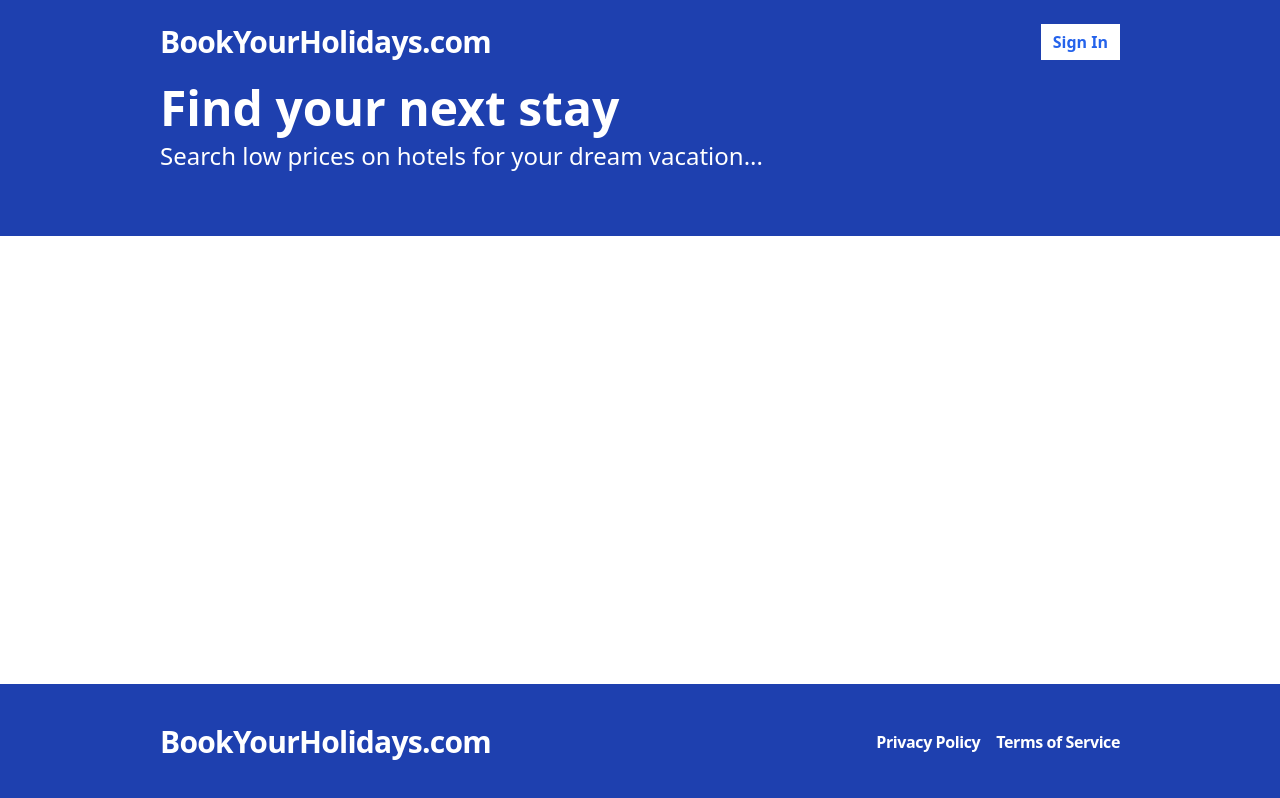
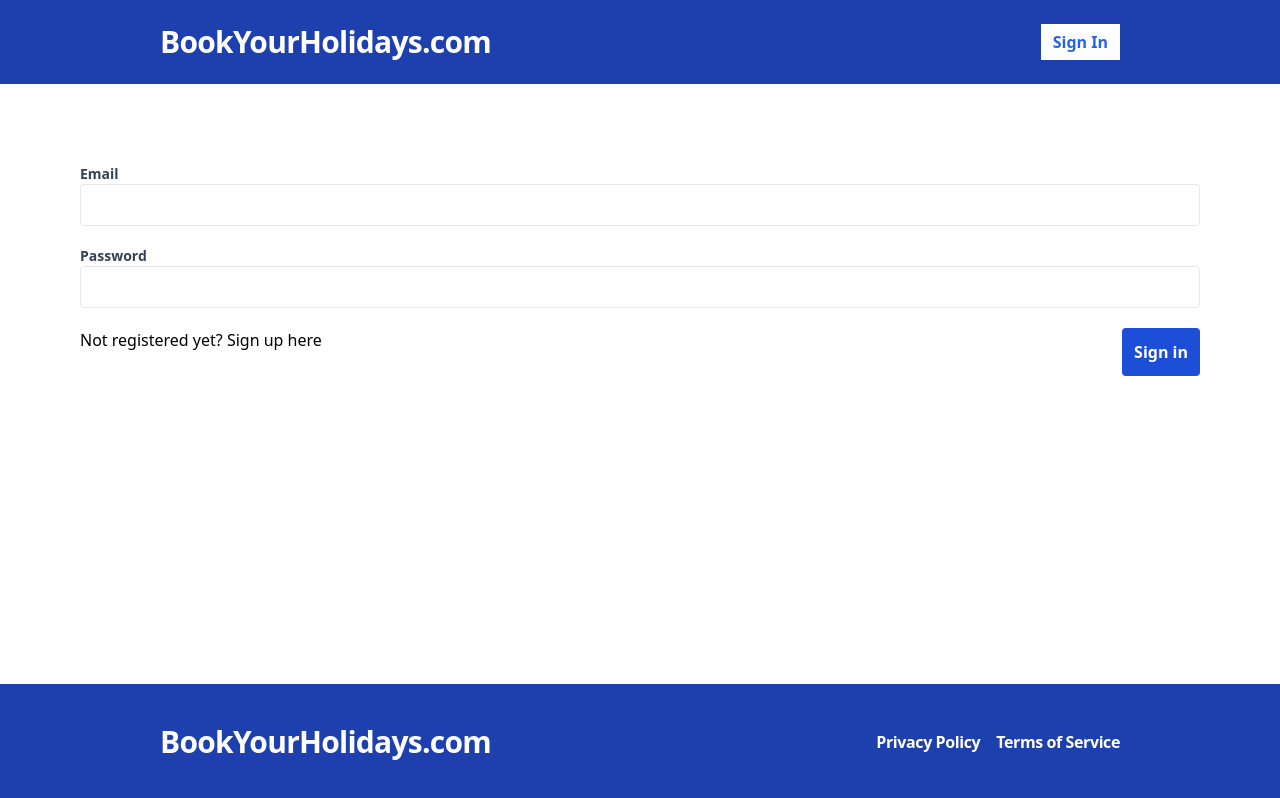
Before and after one commit to ThorOnTheRocks/booking-holidays, a React (Vite) app in the folder frontend/: page /login in a window 1280 px wide. Before the commit this address led to /. Built offline with nearby package versions, Linux system fonts and the light colour scheme; no server answers.

Commit message:
login component/login page added

```diff
--- a/frontend/src/app/store.ts
+++ b/frontend/src/app/store.ts
@@ -1,15 +1,19 @@
 import { configureStore } from '@reduxjs/toolkit';
 import { userRegisterApi } from '../features/users/userService';
+import { authApi } from '../features/auth/authService';
 import toastReducer from '../features/toast/toastSlice';
 
 export const store = configureStore({
   reducer: {
     [userRegisterApi.reducerPath]: userRegisterApi.reducer,
+    [authApi.reducerPath]: authApi.reducer,
     toast: toastReducer,
   },
 
   middleware: (getDefaultMiddleware) =>
-    getDefaultMiddleware().concat(userRegisterApi.middleware),
+    getDefaultMiddleware()
+      .concat(userRegisterApi.middleware)
+      .concat(authApi.middleware),
 });
 
 export type RootState = ReturnType<typeof store.getState>;
--- /dev/null
+++ b/frontend/src/components/Forms/LoginForm/LoginForm.tsx
@@ -0,0 +1,96 @@
+import { useEffect } from 'react';
+import { useForm, SubmitHandler } from 'react-hook-form';
+import { loginValidationSchema } from '../../../schemas/loginValidationSchema';
+import { useLoginMutation } from '../../../features/auth/authService';
+import type { LoginFormData } from './LoginForm.types';
+import { joiResolver } from '@hookform/resolvers/joi';
+import { useNavigate } from 'react-router-dom';
+
+const LoginForm = () => {
+  const [login, { isSuccess }] = useLoginMutation();
+  const navigate = useNavigate();
+
+  const {
+    register,
+    handleSubmit,
+    formState: { errors },
+  } = useForm<LoginFormData>({
+    resolver: joiResolver(loginValidationSchema),
+  });
+
+  const onSubmit: SubmitHandler<LoginFormData> = async (formData) => {
+    console.log('form data: ', formData);
+    await login(formData).unwrap();
+  };
+
+  useEffect(() => {
+    if (isSuccess) {
+      console.log('success');
+      navigate('/');
+    }
+  }, [isSuccess, navigate]);
+
+  return (
+    <section className="m-20">
+      <form
+        className="flex flex-col gap-5"
+        onSubmit={handleSubmit(onSubmit)}
+      >
+        <div>
+          <label
+            htmlFor="email"
+            className="block text-gray-700 text-sm font-bold"
+          >
+            Email
+          </label>
+          <input
+            id="email"
+            className="border rounded w-full py-2 font-normal"
+            type="email"
+            {...register('email')}
+          />
+          {errors.email && (
+            <span className="text-red-500">
+              {errors.email.message}
+            </span>
+          )}
+        </div>
+        <div>
+          <label
+            htmlFor="password"
+            className="block text-gray-700 text-sm font-bold"
+          >
+            Password
+          </label>
+          <input
+            id="password"
+            className="border rounded w-full py-2 font-normal"
+            type="password"
+            {...register('password')}
+          />
+          {errors.password && (
+            <span className="text-red-500">
+              {errors.password.message}
+            </span>
+          )}
+        </div>
+        <div className="flex justify-between">
+          <span>
+            Not registered yet?{' '}
+            <a className="hover:text-blue-700" href="/login">
+              Sign up here
+            </a>
+          </span>
+          <button
+            type="submit"
+            className="bg-blue-700 text-white p-3 font-bold text-2l rounded hover:bg-blue-800"
+          >
+            Sign in
+          </button>
+        </div>
+      </form>
+    </section>
+  );
+};
+
+export default LoginForm;
--- /dev/null
+++ b/frontend/src/components/Forms/LoginForm/LoginForm.types.ts
@@ -0,0 +1,4 @@
+export type LoginFormData = {
+  email: string;
+  password: string;
+};
--- /dev/null
+++ b/frontend/src/features/auth/authService.ts
@@ -0,0 +1,24 @@
+import {
+  createApi,
+  fetchBaseQuery,
+} from '@reduxjs/toolkit/query/react';
+
+import type { LoginRequest, AuthResponse } from '../../types/global';
+
+const API_BASE_URL = import.meta.env.VITE_API_BASE_URL;
+
+export const authApi = createApi({
+  reducerPath: 'authApi',
+  baseQuery: fetchBaseQuery({ baseUrl: `${API_BASE_URL}` }),
+  endpoints: (builder) => ({
+    login: builder.mutation<AuthResponse, LoginRequest>({
+      query: (credentials) => ({
+        url: 'auth/login',
+        method: 'POST',
+        body: credentials,
+      }),
+    }),
+  }),
+});
+
+export const { useLoginMutation } = authApi;
--- /dev/null
+++ b/frontend/src/pages/Login.tsx
@@ -0,0 +1,8 @@
+import { ReactElement } from 'react';
+import LoginForm from '../components/Forms/LoginForm/LoginForm';
+
+const Login = (): ReactElement => {
+  return <LoginForm />;
+};
+
+export default Login;
--- a/frontend/src/pages/Registration.tsx
+++ b/frontend/src/pages/Registration.tsx
@@ -1,5 +1,5 @@
 import { ReactElement } from 'react';
-import RegistrationForm from '../components/RegistrationForm/RegistrationForm';
+import RegistrationForm from '../components/Forms/RegistrationForm/RegistrationForm';
 
 const Registration = (): ReactElement => {
   return (
--- a/frontend/src/router/routes.tsx
+++ b/frontend/src/router/routes.tsx
@@ -3,6 +3,7 @@ import Registration from '../pages/Registration';
 import App from '../App';
 import HomePage from '../pages/Home';
 import type { RoutesProps } from './routes.types';
+import Login from '../pages/Login';
 
 const routes: RoutesProps[] = [
   {
@@ -18,6 +19,10 @@ const routes: RoutesProps[] = [
         element: <Registration />,
       },
       {
+        path: '/login',
+        element: <Login />,
+      },
+      {
         path: '*',
         element: <Navigate to={'/'} />,
       },
--- /dev/null
+++ b/frontend/src/schemas/loginValidationSchema.ts
@@ -0,0 +1,14 @@
+import Joi from 'joi';
+
+export const loginValidationSchema = Joi.object({
+  email: Joi.string()
+    .email({ tlds: { allow: false } })
+    .required()
+    .messages({
+      'string.empty': 'Email is required.',
+      'string.email': 'Please enter a valid email address.',
+    }),
+  password: Joi.string().min(6).required().messages({
+    'string.empty': 'Password is required.',
+  }),
+});
--- a/frontend/src/types/global.d.ts
+++ b/frontend/src/types/global.d.ts
@@ -4,6 +4,11 @@ export type User = {
   username: string;
   firstName: string;
   lastName: string;
+};
+
+export type LoginRequest = {
+  email: string;
+  password: string;
 };
 
 export type AuthResponse = {
```
Also changed, not shown: frontend/src/components/Forms/RegistrationForm/RegistrationForm.tsx (renamed from frontend/src/components/RegistrationForm/RegistrationForm.tsx, +4 -4 lines), frontend/src/components/Forms/RegistrationForm/RegistrationForm.type.ts (renamed from frontend/src/components/RegistrationForm/RegistrationForm.type.ts), frontend/src/features/auth/authSlice.ts (added).
